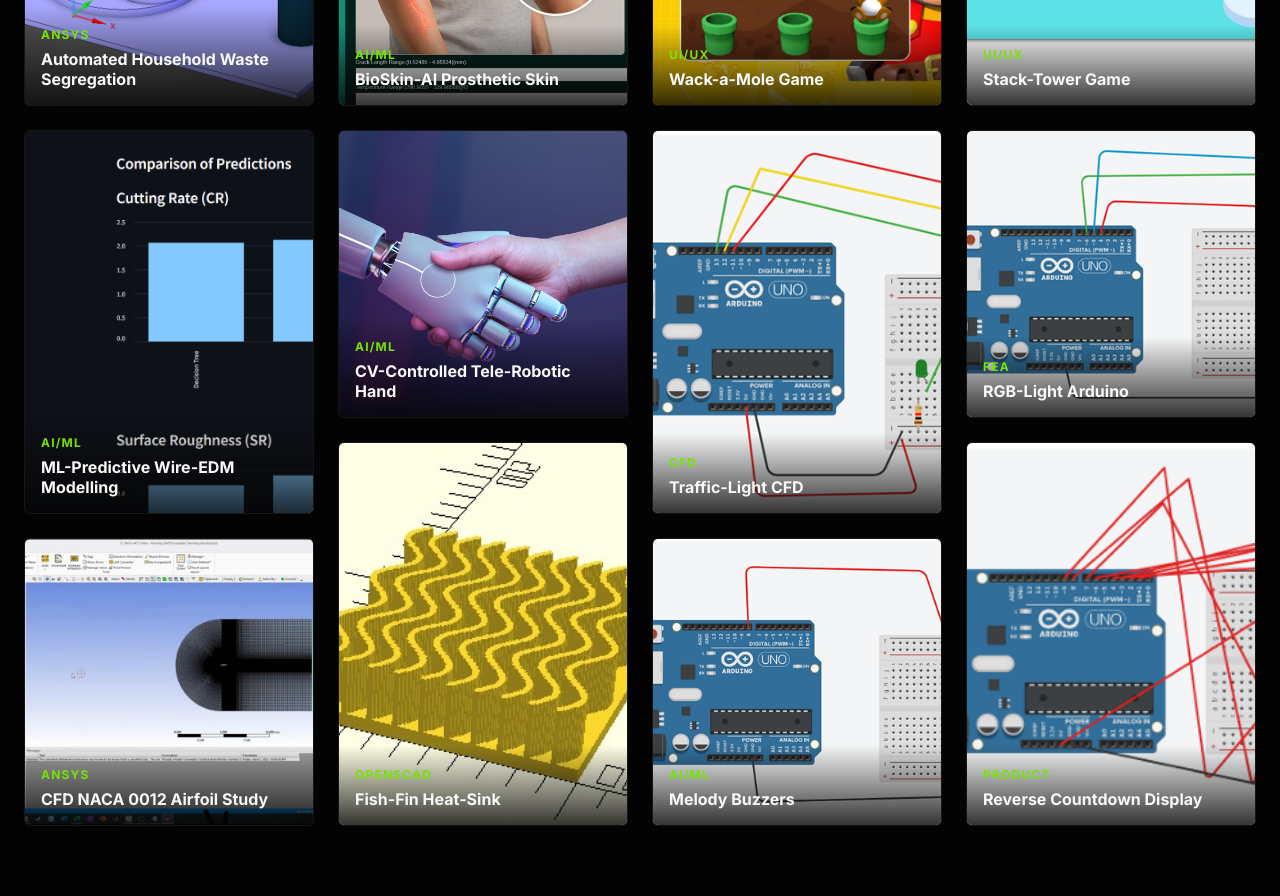
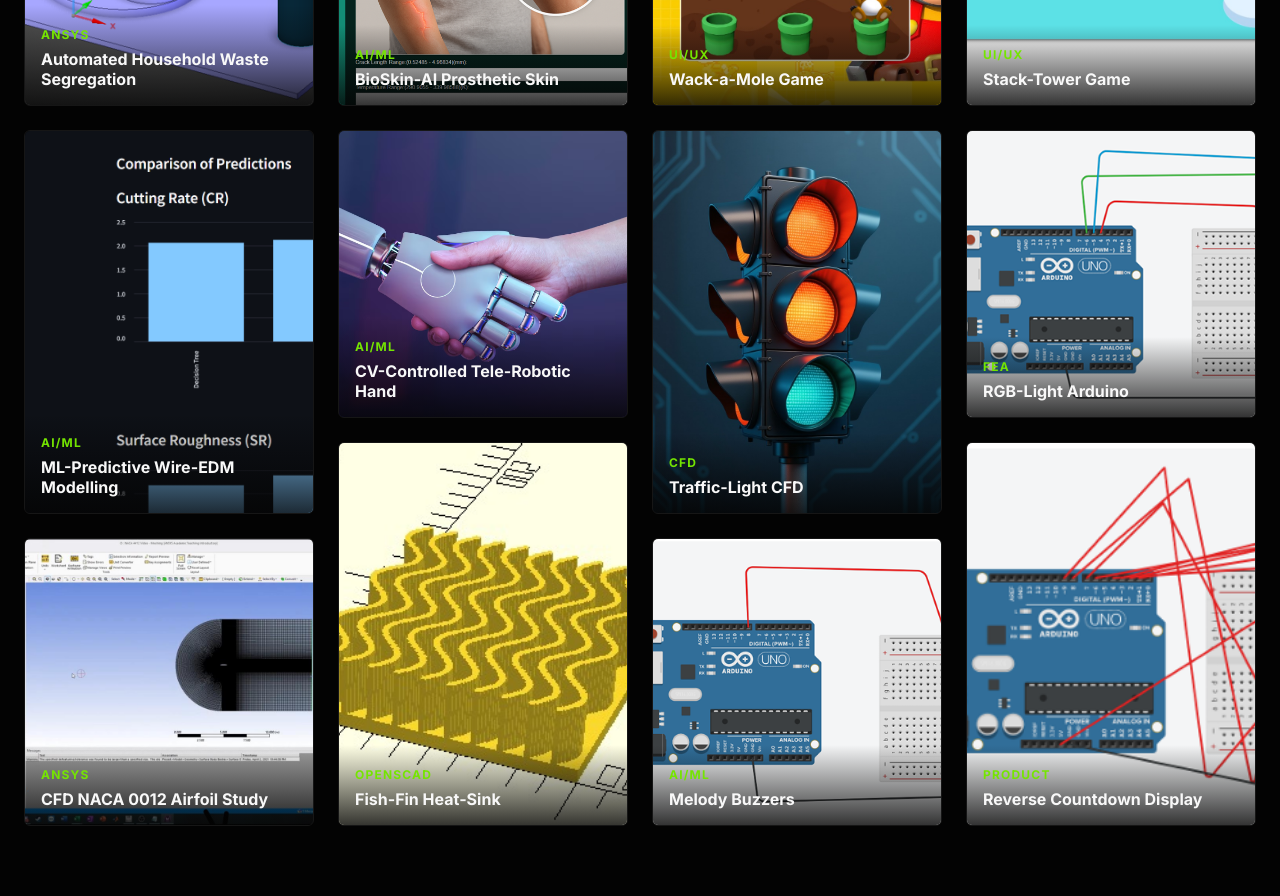
Before and after one commit to Sonu-Hansda/computational-mechanics-club, a React (Vite) app: page / in a window 1280 px wide. Shown: the part 2100-2996 px from the top of the page. Built offline with nearby package versions, Linux system fonts and the light colour scheme.

Commit message:
Changed image of project TracfficLight

```diff
--- a/src/pages/AllProjects.jsx
+++ b/src/pages/AllProjects.jsx
@@ -40,12 +40,12 @@ const projects = [
         {
             title: "Traffic Light Simulation",
             category: "Embedded Systems / IoT Simulation",
-            image: "/images/traffic_light.png"
+            image: "/images/trafficLight.jpg"
         },
         {
             title: "Melody Buzzers",
             category: "Embedded Systems / Sound Engineering",
-            image: "/images/Melody_Buzzers.png"
+            image: "/images/Melody_Buzzers.png",
         },
         {
             title: "Stack Tower Game",
--- a/src/pages/ProjectDetail.jsx
+++ b/src/pages/ProjectDetail.jsx
@@ -67,7 +67,7 @@ const projects = [
   {
     title: "Traffic Light Simulation using Arduino in Tinkercad",
     category: "Embedded Systems / IoT Simulation",
-    image: "/images/traffic_light.png",
+    image: "/images/trafficLight.jpg",
     description:
       "This project simulates a basic traffic light system using an Arduino Uno and three LEDs.(Red, Yellow, and Green). The Arduino is programmed to control the LEDs in a sequence that mimics real-world traffic lights. Each LED turns on for a specific duration—Green for 'Go', Yellow for 'Caution', and Red for 'Stop'—in a continuous loop. This project helps in understanding digital output control, timing delays, and the concept of traffic automation using Arduino in Tinkercad. ",
     link: "https://www.tinkercad.com/things/bLgKClS4Yut-project-3-traffic-light",
--- a/src/sections/Projects.jsx
+++ b/src/sections/Projects.jsx
@@ -9,7 +9,7 @@ const projects = [
   { title: 'CV-Controlled Tele-Robotic Hand', category: 'AI/ML', img: '/images/sushil.png' },
   { title: 'Fish-Fin Heat-Sink', category: 'OpenSCAD', img: '/images/aditya.jpg' },
   { title: 'Wack-a-Mole Game', category: 'UI/UX', img: '/images/Wack-a-mole.jpg' },
-  { title: 'Traffic-Light CFD', category: 'CFD', img: '/images/traffic_light.png' },
+  { title: 'Traffic-Light CFD', category: 'CFD', img: '/images/trafficLight.jpg' },
   { title: 'Melody Buzzers', category: 'AI/ML', img: '/images/Melody_Buzzers.png' },
   { title: 'Stack-Tower Game', category: 'UI/UX', img: '/images/Stack_tower_game.jpg' },
   { title: 'RGB-Light Arduino', category: 'FEA', img: '/images/RGB_Light_arduino.png' },
```
Also changed, not shown: public/images/trafficLight.jpg (added).
